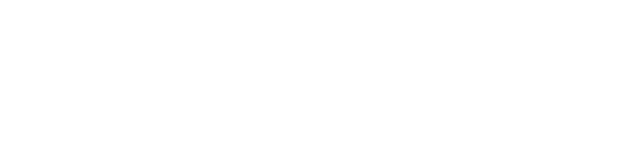
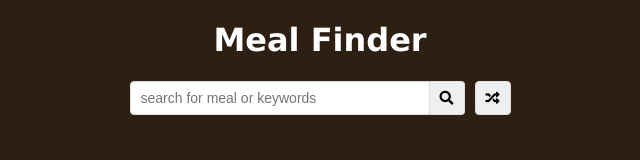
Before and after one commit to mhdhfz/100-js-projects-for-beginners, a plain HTML site: page 6.meal-finder/index.html in a window 1280 px wide. Shown: the whole page, without its empty margins (320-960 px from the left). Drawn offline with Linux system fonts and the light colour scheme.

Commit message:
complete structure and style

```diff
--- a/6.meal-finder/index.html
+++ b/6.meal-finder/index.html
@@ -15,6 +15,23 @@
     <title>Meal Finder</title>
   </head>
   <body>
+    <div class="container">
+        <h1>Meal Finder</h1>
+        <div class="flex">
+            <form class="flex" id="submit">
+                <input type="text" id="search" placeholder="search for meal or keywords">
+                <button class="search-btn" type="submit">
+                    <i class="fas fa-search"></i>
+                </button>
+            </form>
+            <button class="random-btn" id="random">
+              <i class="fas fa-random"></i>
+          </button>
+        </div>
+        <div id="result-heading"></div>
+        <div id="meals" class="meals"></div>
+        <div id="single-meal"></div>
+    </div>
     <script src="app.js"></script>
   </body>
 </html>
--- a/6.meal-finder/style.css
+++ b/6.meal-finder/style.css
@@ -0,0 +1,60 @@
+* {
+    box-sizing: border-box;
+}
+
+body {
+    background: #2d2013;
+    color: #fff;
+    font-family: Verdana, Geneva, Tahoma, sans-serif;
+    margin: 0;
+}
+
+.container {
+    margin: auto;
+    max-width: 800px;
+    display: flex;
+    flex-direction: column;
+    justify-content: center;
+    align-items: center;
+    text-align: center;
+}
+
+.flex {
+    display: flex;
+}
+
+input, button {
+    border: 1px solid #dedede;
+    border-top-left-radius: 4px;
+    border-bottom-left-radius: 4px;
+    font-size: 14px;
+    padding: 8px 10px;
+    margin: 0;
+}
+
+input[type='text'] {
+    width: 300px;
+}
+
+.search-btn {
+    cursor: pointer;
+    border-left: 0;
+    border-radius: 0;
+    border-top-right-radius: 4px;
+    border-bottom-right-radius: 4px;
+}
+
+.random-btn {
+    cursor: pointer;
+    margin-left:10px ;
+    border-top-right-radius: 4px;
+    border-bottom-right-radius: 4px;
+}
+
+@media(max-width:800px){}
+@media(max-width:700px){}
+@media(max-width:500px){
+    input[type='text'] {
+        width: 100%;
+    }
+}
```
